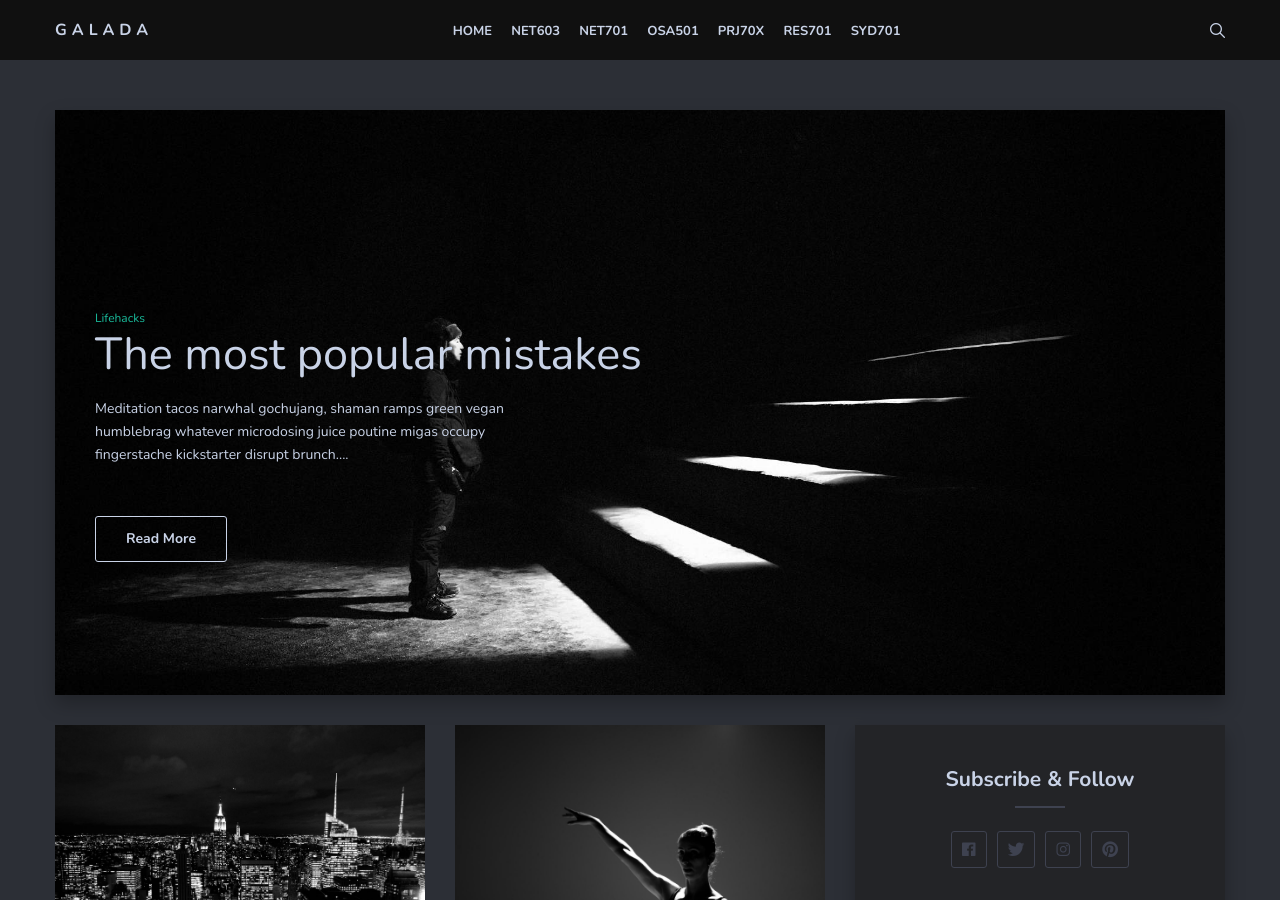
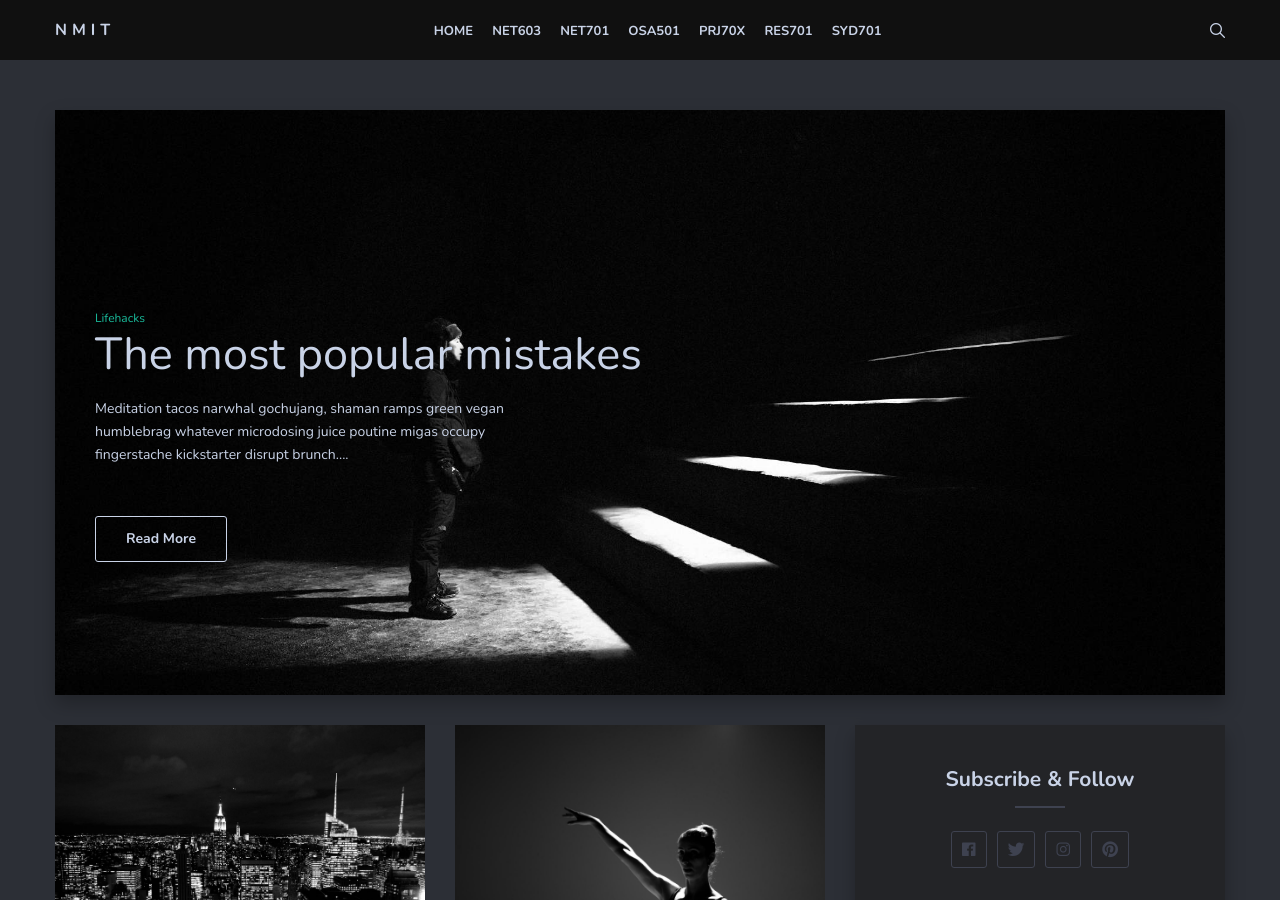
Before and after one commit to larsoliverdam/nmit, a Jekyll site: the page built from index.html, in a window 1280 px wide and 900 px high. Built offline with Jekyll 4.4.1, drawn with Linux system fonts in a browser that asks for light colours; nearby versions of some CDN libraries; the list of posts is cut into pages by our own code.

Commit message:
config header

```diff
--- a/_includes/header.html
+++ b/_includes/header.html
@@ -4,7 +4,7 @@
       <div class="col col-12">
         <div class="header-box">
           <div class="logo-title">
-            <a href="{{site.baseurl}}/" class="logo-text">Galada</a>
+            <a href="{{site.baseurl}}/" class="logo-text">NMIT</a>
           </div>
 
           <nav class="nav-menu">
```
